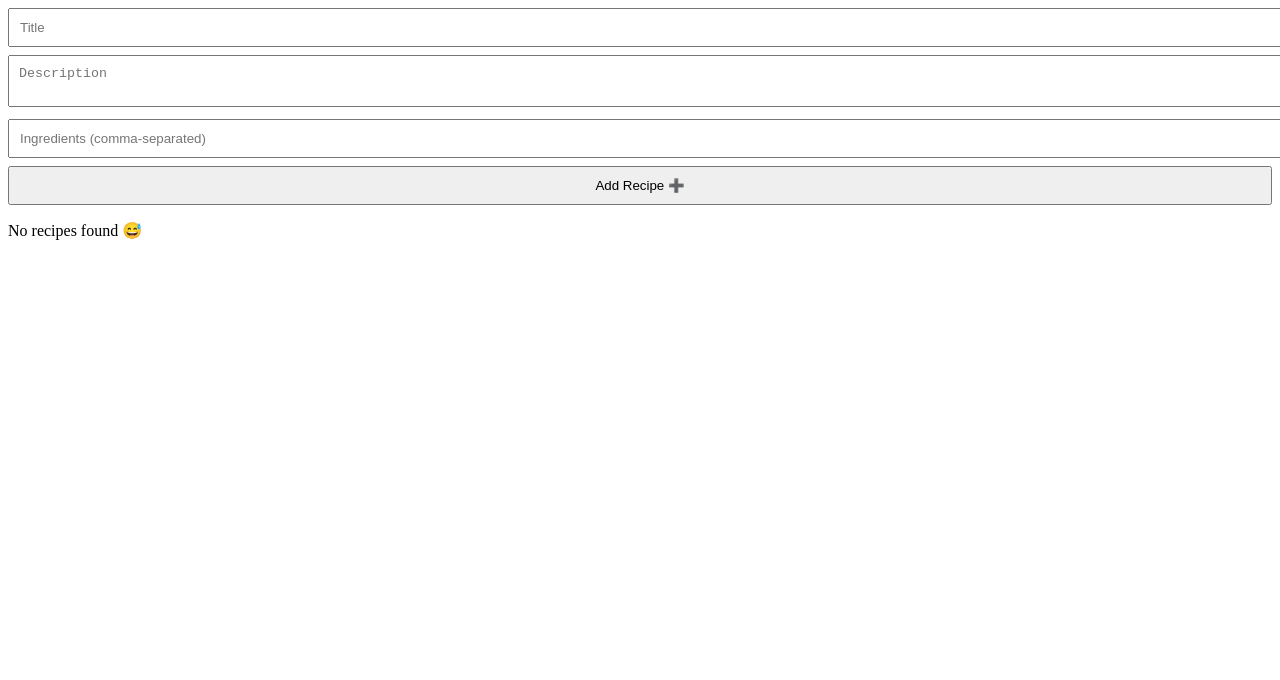
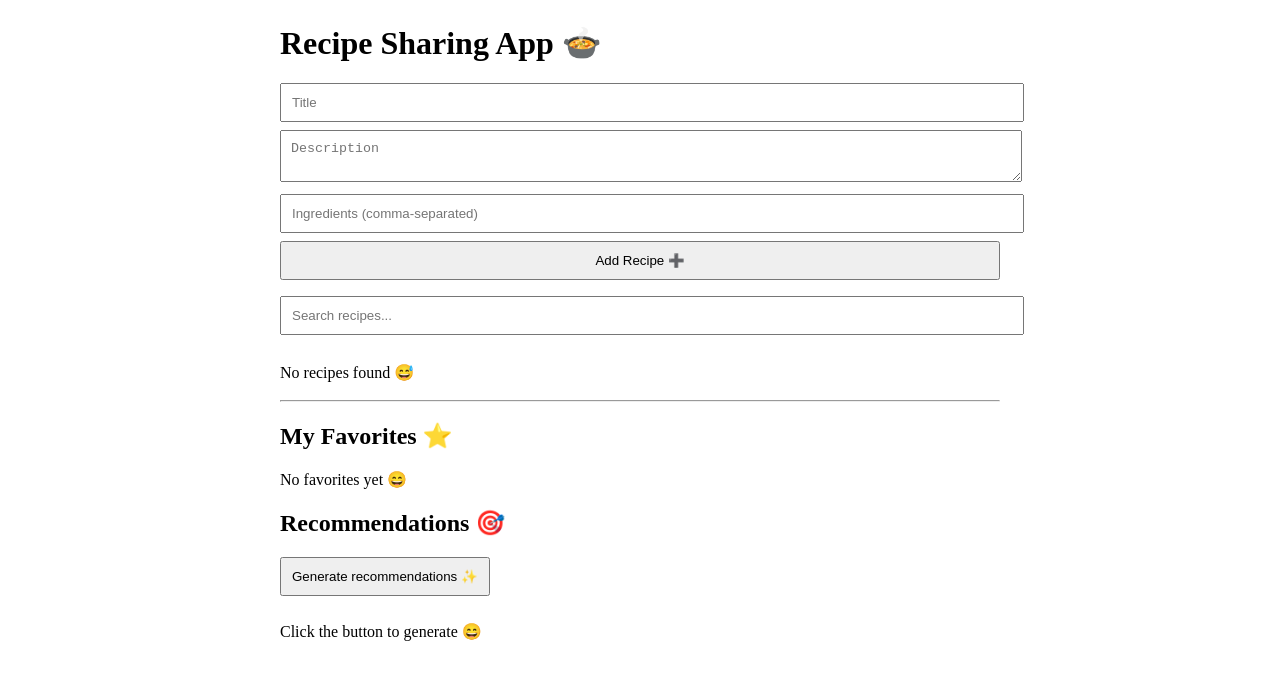
Before and after one commit to Ashraf-Magdy-Mostafa/alx-fe-reactjs, a React (Vite) app in the folder recipe-sharing-app/: page / in a window 1280 px wide. Shown: the top 680 px of the page. Built offline with nearby package versions, Linux system fonts and the light colour scheme.

Commit message:
checker fix

```diff
--- a/recipe-sharing-app/src/App.jsx
+++ b/recipe-sharing-app/src/App.jsx
@@ -1,24 +1,44 @@
-import { BrowserRouter, Routes, Route } from "react-router-dom";
+import { BrowserRouter as Router, Routes, Route, Link } from "react-router-dom";
 import AddRecipeForm from "./components/AddRecipeForm";
 import RecipeList from "./components/RecipeList";
+import SearchBar from "./components/SearchBar";
+import FavoritesList from "./components/FavoritesList";
+import RecommendationsList from "./components/RecommendationsList";
 import RecipeDetails from "./components/RecipeDetails";
+
+const Home = () => {
+  return (
+    <div style={{ maxWidth: 720, margin: "0 auto", padding: 16 }}>
+      <h1 style={{ marginTop: 0 }}>Recipe Sharing App 🍲</h1>
+
+      <AddRecipeForm />
+      <SearchBar />
+      <RecipeList />
+
+      <hr style={{ margin: "18px 0" }} />
+      <FavoritesList />
+      <RecommendationsList />
+    </div>
+  );
+};
+
+const RecipeDetailsRoute = () => {
+  return (
+    <div style={{ maxWidth: 720, margin: "0 auto", padding: 16 }}>
+      <Link to="/">← Back</Link>
+      <RecipeDetails />
+    </div>
+  );
+};
 
 function App() {
   return (
-    <BrowserRouter>
+    <Router>
       <Routes>
-        <Route
-          path="/"
-          element={
-            <div>
-              <AddRecipeForm />
-              <RecipeList />
-            </div>
-          }
-        />
-        <Route path="/recipes/:id" element={<RecipeDetails />} />
+        <Route path="/" element={<Home />} />
+        <Route path="/recipes/:id" element={<RecipeDetailsRoute />} />
       </Routes>
-    </BrowserRouter>
+    </Router>
   );
 }
 
--- a/recipe-sharing-app/src/components/DeleteRecipeButton.jsx
+++ b/recipe-sharing-app/src/components/DeleteRecipeButton.jsx
@@ -1,15 +1,18 @@
+import { useNavigate } from "react-router-dom";
 import { useRecipeStore } from "./recipeStore";
 
 const DeleteRecipeButton = ({ recipeId }) => {
+  const navigate = useNavigate();
   const deleteRecipe = useRecipeStore((state) => state.deleteRecipe);
 
-  const handleDelete = () => {
+  const handleClick = () => {
     deleteRecipe(recipeId);
+    navigate("/");
   };
 
   return (
-    <button onClick={handleDelete}>
-      Delete Recipe
+    <button onClick={handleClick} style={{ padding: 10, marginTop: 10 }}>
+      Delete 🗑️
     </button>
   );
 };
```
